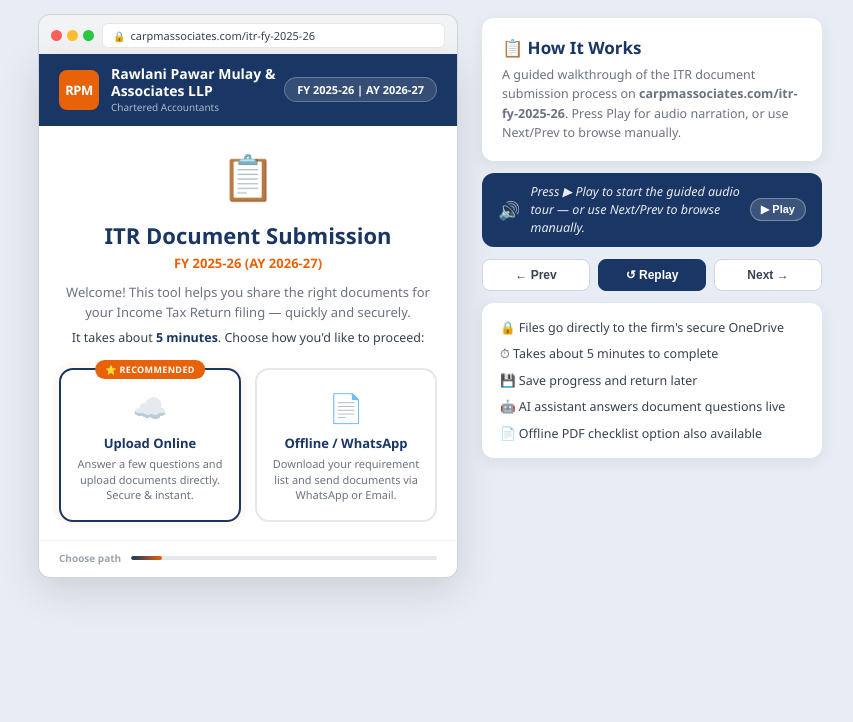
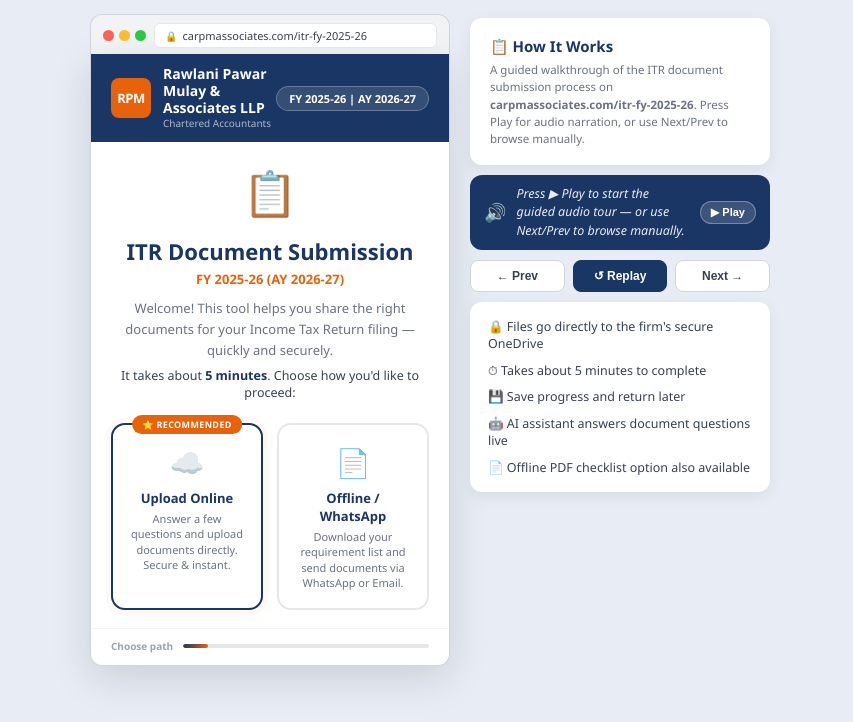
Before and after one commit to himanshurawlani-rpm/itr-client-guide, a plain HTML site: page index.html in a window 1280 px wide. Shown: the whole page, without its empty margins (210-1063 px from the left). Drawn offline with Linux system fonts and the light colour scheme.

Commit message:
fix narrow iframe layout

```diff
--- a/index.html
+++ b/index.html
@@ -48,27 +48,27 @@ body {
    Left : phone simulation  (440px fixed)
    Right: narration sidebar (flexible)
    ───────────────────────────────────────────────────────────────── */
-@media (min-width: 860px) {
+@media (min-width: 520px) {
   body {
     justify-content: center;
-    padding: 14px 20px;
+    padding: 14px 16px;
   }
   .demo-wrap {
     flex-direction: row;
     max-width: 980px;
     align-items: flex-start;
-    gap: 24px;
+    gap: 20px;
     justify-content: center;
   }
   .demo-phone {
-    flex: 0 0 420px;
-    width: 420px;
+    flex: 0 0 360px;
+    width: 360px;
   }
   .demo-controls-panel {
     flex: 1;
-    min-width: 200px;
-    max-width: 340px;
-    gap: 12px;
+    min-width: 180px;
+    max-width: 300px;
+    gap: 10px;
     padding-top: 4px;
   }
 
@@ -89,6 +89,7 @@ body {
   /* Audio panel becomes standalone card on desktop */
   .audio-panel {
     border-radius: 12px !important;
+    padding: 10px 14px !important;
   }
 
   /* Controls lose top margin — gap on parent handles spacing */
@@ -104,15 +105,15 @@ body {
     order: -1;
   }
   .sidebar-title {
-    font-size: 17px;
+    font-size: 15px;
     font-weight: 800;
     color: #1a3664;
-    margin-bottom: 6px;
+    margin-bottom: 5px;
   }
   .sidebar-sub {
-    font-size: 12.5px;
+    font-size: 11.5px;
     color: #6b7280;
-    line-height: 1.55;
+    line-height: 1.5;
   }
 
   /* Feature bullets card */
@@ -215,9 +216,9 @@ body {
   overflow: hidden;
 }
 /* Mobile: grows with content, max-height prevents runaway long screens */
-@media (max-width: 859px) {
+@media (max-width: 519px) {
   .screen-wrap {
-    max-height: 560px;
+    max-height: 520px;
     overflow-y: auto;
     scrollbar-width: thin;
     scrollbar-color: #d1d5db transparent;
```
